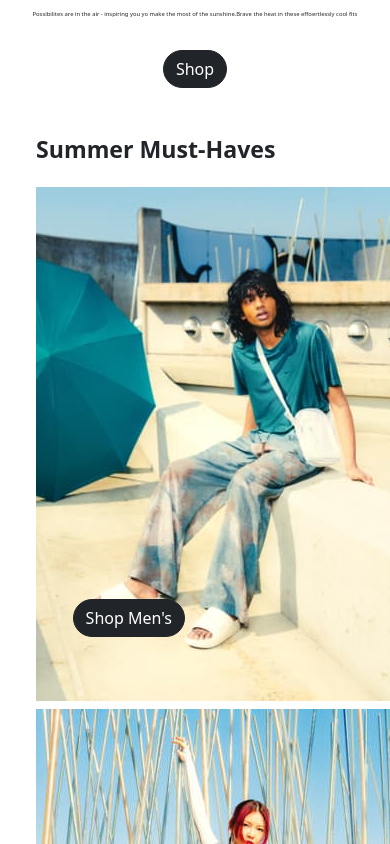
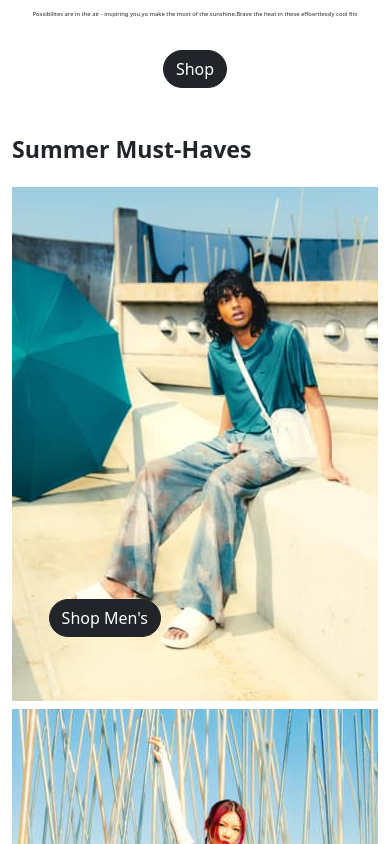
Before and after one commit to akarshnair007/nike_clone_react, a React (Vite) app: page / in a window 390 px wide. Shown: the part 940-1784 px from the top of the page. Built offline with nearby package versions, Linux system fonts and the light colour scheme; a web font is replaced by a local one.

Commit message:
Updated the title and logo, also updated responsiveness for react-multi-catalogue's

```diff
--- a/index.html
+++ b/index.html
@@ -2,7 +2,14 @@
 <html lang="en">
   <head>
     <meta charset="UTF-8" />
-    <link rel="icon" type="image/svg+xml" href="/vite.svg" />
+    <link rel="icon" type="image/svg+xml" href="nike_header_logo.jpg" />
+    <style>
+      /* Apply border radius to the favicon */
+      link[rel="icon"] {
+        border-radius: 50%;
+      }
+    </style>
+    <!-- <img src="" alt=""> -->
     <meta name="viewport" content="width=device-width, initial-scale=1.0" />
     <title>Nike. Just Do It. Nike IN</title>
   </head>
--- a/src/assets/Pages/Summer.jsx
+++ b/src/assets/Pages/Summer.jsx
@@ -3,7 +3,7 @@ import React from "react";
 const Summer = () => {
   return (
     <>
-      <div className="container-fluid my-5 mx-4">
+      <div className="container-fluid my-5">
         <h3 className="fw-semibold mb-4">Summer Must-Haves</h3>
 
         <div className=" mb-4 row">
```
Also changed, not shown: public/nike_header_logo.jpg (added).
